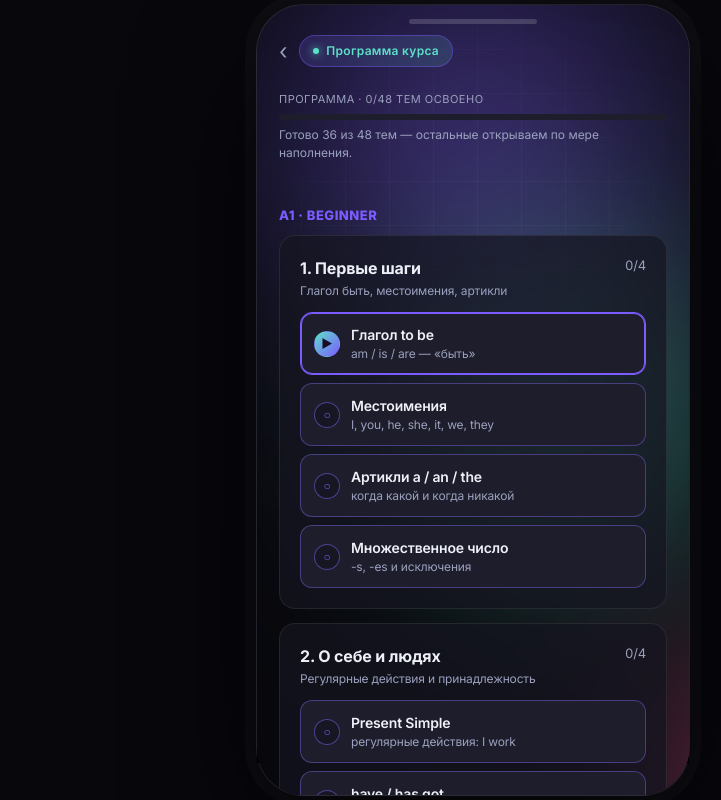
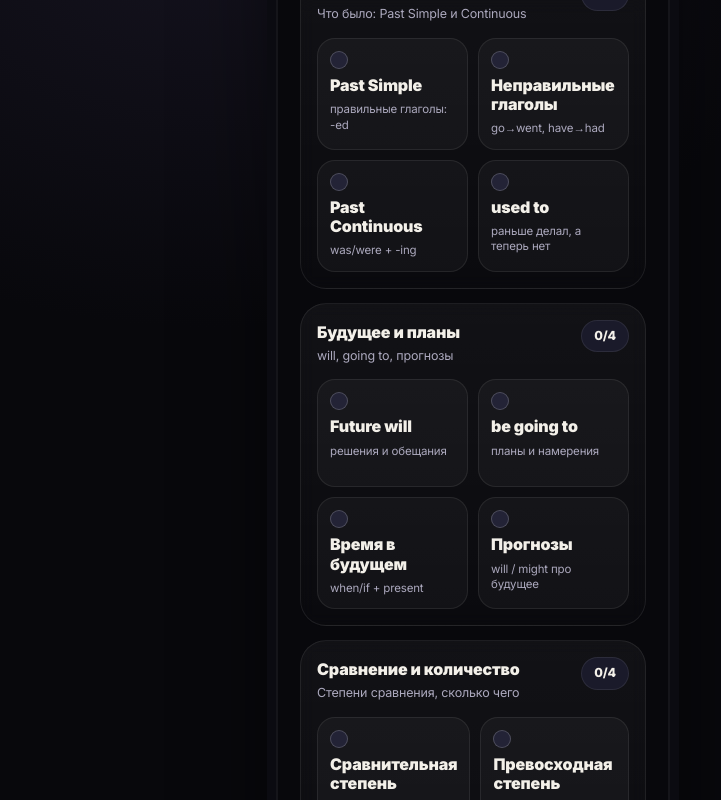
Before and after one commit to mrporandox-web/lingua-ai, a Next.js app: page /course in a window 1280 px wide. Shown: the top 800 px of the page, without its empty margins (167-888 px from the left). Built offline with nearby package versions, Linux system fonts and the light colour scheme; no server answers.

Commit message:
feat: render course as Lyra sky

```diff
--- a/src/app/globals.css
+++ b/src/app/globals.css
@@ -391,6 +391,127 @@
   text-decoration: none;
   font-size: 14px;
   font-weight: 800;
+}
+
+.lyra-course-head,
+.lyra-reco-top,
+.lyra-section-head,
+.lyra-unit-head {
+  display: flex;
+  align-items: flex-start;
+  justify-content: space-between;
+  gap: 12px;
+}
+
+.lyra-eyebrow {
+  color: var(--lyra-dim);
+  font-size: 11px;
+  font-weight: 900;
+  letter-spacing: 0.18em;
+  text-transform: uppercase;
+}
+
+.lyra-eyebrow.gold {
+  color: var(--lyra-gold);
+}
+
+.lyra-reco {
+  margin-top: 18px;
+  padding: 20px;
+  overflow: hidden;
+}
+
+.lyra-reco h2 {
+  font-family: var(--lyra-display);
+  font-size: 24px;
+  line-height: 1.12;
+  margin-top: 16px;
+  letter-spacing: 0;
+}
+
+.lyra-ready-note {
+  margin: 12px 0 24px;
+  text-align: center;
+  font-size: 12.5px;
+}
+
+.lyra-constellation {
+  margin-top: 26px;
+}
+
+.lyra-section-head h2 {
+  font-family: var(--lyra-display);
+  font-size: 20px;
+  letter-spacing: 0;
+}
+
+.lyra-unit {
+  margin-top: 14px;
+  padding: 16px;
+}
+
+.lyra-unit-head h3 {
+  font-size: 16px;
+  font-weight: 900;
+}
+
+.lyra-unit-head p {
+  color: var(--lyra-muted);
+  font-size: 12.5px;
+  margin-top: 3px;
+}
+
+.lyra-stars {
+  display: grid;
+  grid-template-columns: 1fr 1fr;
+  gap: 10px;
+  margin-top: 14px;
+}
+
+.lyra-star-btn {
+  min-height: 108px;
+  border-radius: 18px;
+  border: 1px solid var(--lyra-line);
+  background: rgba(255, 255, 255, 0.035);
+  color: var(--lyra-text);
+  padding: 12px;
+  text-align: left;
+  display: flex;
+  flex-direction: column;
+  gap: 7px;
+}
+
+.lyra-star-btn:disabled {
+  opacity: 0.42;
+}
+
+.lyra-star-dot {
+  width: 18px;
+  height: 18px;
+  border-radius: 50%;
+  background: var(--lyra-surface-3);
+  box-shadow: inset 0 0 0 1px rgba(255, 255, 255, 0.2);
+}
+
+.lyra-star-btn.done .lyra-star-dot,
+.lyra-star-btn.current .lyra-star-dot {
+  background: var(--lyra-gold);
+  box-shadow: 0 0 18px rgba(239, 192, 121, 0.45);
+}
+
+.lyra-star-btn.current {
+  border-color: rgba(239, 192, 121, 0.42);
+}
+
+.lyra-star-btn span:not(.lyra-star-dot) {
+  font-weight: 900;
+  line-height: 1.2;
+}
+
+.lyra-star-btn small {
+  color: var(--lyra-muted);
+  font-size: 11.5px;
+  line-height: 1.35;
 }
 
 * {
--- a/src/components/course/CourseScreen.tsx
+++ b/src/components/course/CourseScreen.tsx
@@ -1,25 +1,21 @@
 "use client";
 
-// Экран-карта программы (линейный путь A1). Показывает юниты и темы со
-// статусом (освоено / доступно / закрыто / скоро), прогресс и вход в урок.
-// Витрина того, что мы — программа, а не один демо-урок.
+// Карта курса в визуальном языке Lyra. Данные и состояния остаются из
+// curriculum/progress; меняется только представление: секции/юниты/темы
+// становятся созвездиями и звёздами.
 
 import { useEffect, useMemo, useState } from "react";
-import Link from "next/link";
 import { useRouter } from "next/navigation";
-import { Backdrop } from "@/components/Backdrop";
+import {
+  LyraBottomNav,
+  LyraCard,
+  LyraChip,
+  LyraOrb,
+  LyraShell,
+} from "@/components/lyra";
 import { getProfileStore } from "@/lib/store";
 import { createEmptyProfile, type UserProfile } from "@/lib/store/types";
-import { SECTIONS, unitsOfSection, getTopic } from "@/lib/course/curriculum";
-import {
-  topicStates,
-  topicMastery,
-  unitProgress,
-  courseProgress,
-  readyShare,
-  isTopicPlayable,
-  type TopicState,
-} from "@/lib/course/progress";
+import { buildCourseSky } from "./sky";
 
 export function CourseScreen() {
   const router = useRouter();
@@ -36,115 +32,92 @@ export function CourseScreen() {
     };
   }, []);
 
-  // Нет своего профиля (свежий заход) → считаем состояния от пустого:
-  // present-continuous всё равно должна быть current (доступна), не soon.
   const baseProfile = useMemo(
     () => profile ?? createEmptyProfile("anon", "1970-01-01T00:00:00.000Z"),
     [profile]
   );
-  const states = useMemo(() => topicStates(baseProfile), [baseProfile]);
-  const done = courseProgress(baseProfile);
-  const ready = readyShare();
+  const sky = useMemo(() => buildCourseSky(baseProfile), [baseProfile]);
+  const current = sky.sections
+    .flatMap((s) => s.units)
+    .flatMap((u) => u.stars)
+    .find((s) => s.state === "current");
 
   return (
-    <div className="phone">
-      <Backdrop />
-      <div className="app">
-        <div className="top">
-          <Link href="/" className="x" aria-label="На главную">
-            ‹
-          </Link>
-          <div className="chip" style={{ margin: 0 }}>
-            <span className="dot" /> Программа курса
+    <LyraShell withBottomNav={<LyraBottomNav />}>
+      <div className="lyra-course-head">
+        <div>
+          <p className="lyra-eyebrow">Твоё небо</p>
+          <h1 className="lyra-title">Курс английского</h1>
+        </div>
+        <LyraChip tone="gold">
+          {sky.done}/{sky.total}
+        </LyraChip>
+      </div>
+
+      <LyraCard className="lyra-reco">
+        <div className="lyra-reco-top">
+          <LyraOrb size={42} />
+          <div>
+            <p className="lyra-eyebrow gold">Lyra советует</p>
+            <p className="lyra-muted">следующая звезда в твоём курсе</p>
           </div>
         </div>
+        <h2>{current ? current.title : "Все готовые темы пройдены"}</h2>
+        <p className="lyra-muted">
+          {current ? current.blurb : "Можно повторить любую тему."}
+        </p>
+        {current && (
+          <button
+            className="lyra-btn primary"
+            onClick={() => router.push(`/lesson?topic=${current.id}`)}
+          >
+            Зажечь звезду
+          </button>
+        )}
+      </LyraCard>
 
-        {/* Прогресс курса */}
-        <div className="courseHead">
-          <div className="qmeta">Программа · {done.done}/{done.total} тем освоено</div>
-          <div className="bar" style={{ marginBottom: 6 }}>
-            <i style={{ width: `${(done.done / done.total) * 100}%` }} />
+      <p className="lyra-muted lyra-ready-note">
+        Готово {sky.ready} из {sky.total} тем. Остальные появятся по мере
+        наполнения.
+      </p>
+
+      {sky.sections.map((section) => (
+        <section key={section.cefr} className="lyra-constellation">
+          <div className="lyra-section-head">
+            <p className="lyra-eyebrow">{section.cefr}</p>
+            <h2>{section.title}</h2>
           </div>
-          <div className="hintline" style={{ fontSize: 12 }}>
-            Готово {ready.ready} из {ready.total} тем — остальные открываем по
-            мере наполнения.
+          {section.units.map((unit) => (
+            <LyraCard className="lyra-unit" key={unit.id}>
+              <div className="lyra-unit-head">
+                <div>
+                  <h3>{unit.title}</h3>
+                  <p>{unit.subtitle}</p>
                 </div>
+                <LyraChip tone="neutral">
+                  {unit.done}/{unit.total}
+                </LyraChip>
               </div>
-
-        {SECTIONS.map((section) => (
-          <div key={section.cefr}>
-            <div className="sectionHead">{section.title}</div>
-            {unitsOfSection(section).map((unit, ui) => {
-              const up = unitProgress(baseProfile, unit.id);
-              return (
-                <div className="card" key={unit.id}>
-                <div className="unitHead">
-                  <div>
-                    <div className="unitTitle">
-                      {ui + 1}. {unit.title}
-                    </div>
-                    <div className="unitSub">{unit.subtitle}</div>
-                  </div>
-                  <div className="unitCount">
-                    {up.done}/{up.total}
-                  </div>
-                </div>
-
-                <div className="path">
-                  {unit.topicIds.map((tid) => {
-                    const topic = getTopic(tid);
-                    if (!topic) return null;
-                    const state: TopicState = states.get(tid) ?? "soon";
-                    const mastery = topicMastery(baseProfile, tid);
-                    const playable = isTopicPlayable(state);
-                    return (
+              <div className="lyra-stars">
+                {unit.stars.map((star) => (
                   <button
-                        key={tid}
-                        className={`topicRow ${state}`}
-                        disabled={!playable}
+                    key={star.id}
+                    className={`lyra-star-btn ${star.state}`}
+                    disabled={!star.playable}
                     onClick={() =>
-                          playable && router.push(`/lesson?topic=${tid}`)
+                      star.playable && router.push(`/lesson?topic=${star.id}`)
                     }
                   >
-                        <span className={`topicDot ${state}`}>
-                          {iconFor(state)}
-                        </span>
-                        <span className="topicMain">
-                          <span className="topicTitle">{topic.title}</span>
-                          <span className="topicBlurb">
-                            {state === "soon" ? "скоро" : topic.blurb}
-                          </span>
-                        </span>
-                        {state === "done" && mastery > 0 && (
-                          <span className="topicPct">
-                            {Math.round(mastery * 100)}%
-                          </span>
-                        )}
+                    <span className="lyra-star-dot" />
+                    <span>{star.title}</span>
+                    <small>{star.state === "soon" ? "скоро" : star.blurb}</small>
                   </button>
-                    );
-                  })}
-                </div>
-                </div>
-              );
-            })}
-          </div>
                 ))}
               </div>
-    </div>
+            </LyraCard>
+          ))}
+        </section>
+      ))}
+    </LyraShell>
   );
 }
-
-function iconFor(state: TopicState): string {
-  switch (state) {
-    case "done":
-      return "✓";
-    case "current":
-      return "▶";
-    case "available":
-      return "○";
-    case "locked":
-      return "🔒";
-    default:
-      return "•";
-  }
-}
```
Lines whose indentation alone changed are shown as unchanged.
